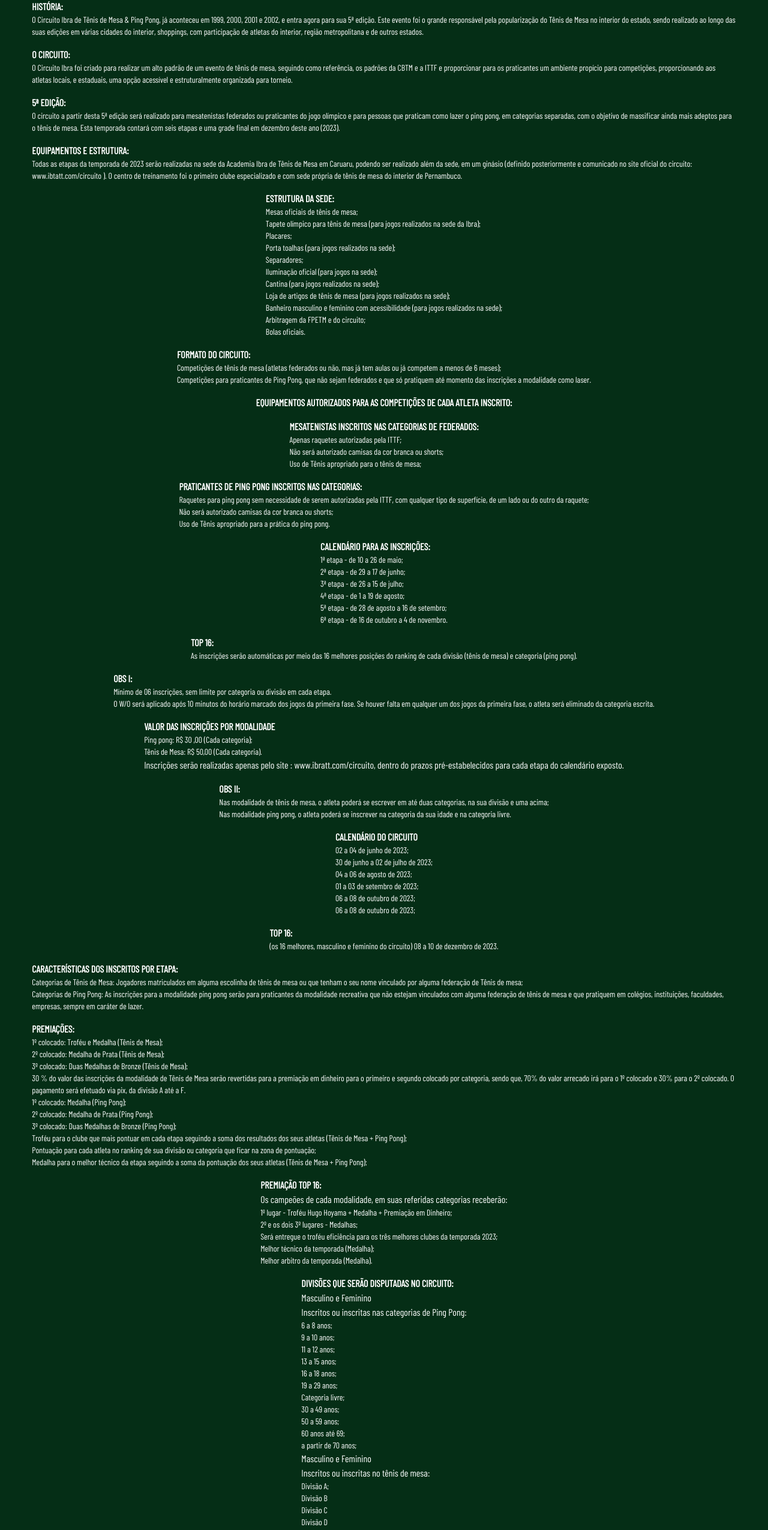
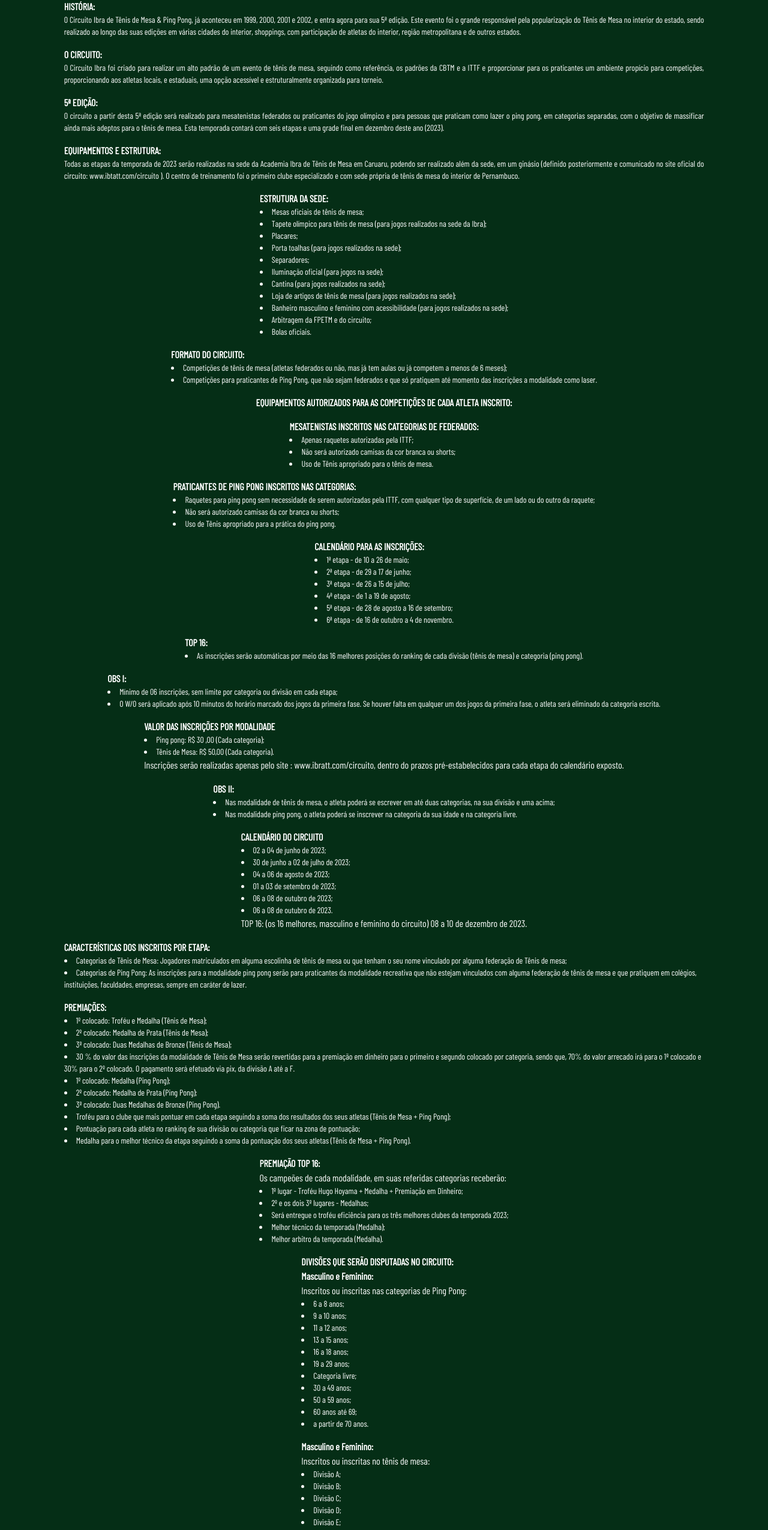
Before and after one commit to Marcoswodbarros/ibra-tenis-de-mesa, a website: page regulamento.html in a window 1280 px wide. Shown: the part 237-2787 px from the top of the page at 60% size. Drawn offline with nearby package versions, Linux system fonts and the light colour scheme.

Commit message:
Refactoring js

```diff
--- a/circuito.html
+++ b/circuito.html
@@ -51,4 +51,6 @@
     <main class="bg-green-950 flex items-center justify-around">
         <img src="src/images/circuito-layout.jpeg" class="object-cover w-1/2" alt="Informações sobre o circuito">
     </main>
+
+    <script src="src/js/main.js"></script>
 </body>
--- a/regulamento.html
+++ b/regulamento.html
@@ -53,12 +53,12 @@
     </header>
 
     <main class="bg-green-950 flex items-center justify-around">
-        <section class="text-white font-barlow flex flex-col items-center gap-y-4 w-11/12">
+        <section class="text-white font-barlow flex flex-col items-center gap-y-4 w-10/12">
             <h1 class="text-lg font-semibold uppercase text-center py-4 w-3/4">Regulamento Circuito Ibra de Tênis de
                 Mesa e Ping Pong</h1>
             <article>
                 <h3 class="font-semibold uppercase">Sobre o circuito:</h3>
-                <p class="text-sm">O Circuito Ibra de Tênis de Mesa & Ping Pong, foi criado com o intuito de massificar
+                <p class="text-sm text-justify">O Circuito Ibra de Tênis de Mesa & Ping Pong, foi criado com o intuito de massificar
                     a modalidade em
                     Pernambuco, sendo realizado através da Academia Ibra de Tênis de Mesa, primeiro clube especializado
                     do
@@ -67,7 +67,7 @@
 
             <article>
                 <h3 class="font-semibold uppercase">História:</h3>
-                <p class="text-sm">O Circuito Ibra de Tênis de Mesa & Ping Pong, já aconteceu em 1999, 2000, 2001 e
+                <p class="text-sm text-justify">O Circuito Ibra de Tênis de Mesa & Ping Pong, já aconteceu em 1999, 2000, 2001 e
                     2002, e entra agora
                     para sua 5ª edição. Este evento foi o grande responsável pela popularização do Tênis de Mesa no
                     interior do estado, sendo realizado ao longo das suas edições em várias cidades do interior,
@@ -76,7 +76,7 @@
 
             <article>
                 <h3 class="font-semibold uppercase">O circuito:</h3>
-                <p class="text-sm">O Circuito Ibra foi criado para realizar um alto padrão de um evento de tênis de
+                <p class="text-sm text-justify">O Circuito Ibra foi criado para realizar um alto padrão de um evento de tênis de
                     mesa, seguindo como
                     referência, os padrões da CBTM e a ITTF e proporcionar para os praticantes um ambiente propício para
                     competições, proporcionando aos atletas locais, e estaduais, uma opção acessível e estruturalmente
@@ -85,7 +85,7 @@
 
             <article>
                 <h3 class="font-semibold uppercase">5ª edição:</h3>
-                <p class="text-sm">O circuito a partir desta 5ª edição será realizado para mesatenistas federados ou
+                <p class="text-sm text-justify">O circuito a partir desta 5ª edição será realizado para mesatenistas federados ou
                     praticantes do jogo
                     olímpico e para pessoas que praticam como lazer o ping pong, em categorias separadas, com o objetivo
                     de massificar ainda mais adeptos para o tênis de mesa. Esta temporada contará com seis etapas e uma
@@ -94,7 +94,7 @@
 
             <article>
                 <h3 class="font-semibold uppercase">Equipamentos e estrutura:</h3>
-                <p class="text-sm">Todas as etapas da temporada de 2023 serão realizadas na sede da Academia Ibra de
+                <p class="text-sm text-justify">Todas as etapas da temporada de 2023 serão realizadas na sede da Academia Ibra de
                     Tênis de Mesa em
                     Caruaru, podendo ser realizado além da sede, em um ginásio (definido posteriormente e comunicado no
                     site oficial do circuito: www.ibtatt.com/circuito ).
@@ -104,7 +104,7 @@
 
             <article>
                 <h3 class="font-semibold uppercase">Estrutura da sede:</h3>
-                <ul class="text-sm">
+                <ul class="text-sm list-disc list-inside">
                     <li>Mesas oficiais de tênis de mesa;</li>
                     <li>Tapete olímpico para tênis de mesa (para jogos realizados na sede da Ibra);</li>
                     <li>Placares;</li>
@@ -121,32 +121,29 @@
 
             <article>
                 <h3 class="font-semibold uppercase">Formato do circuito:</h3>
-                <ul class="text-sm">
+                <ul class="text-sm list-disc list-inside">
                     <li>Competições de tênis de mesa (atletas federados ou não, mas já tem aulas ou já competem a menos
-                        de 6 meses);
-                    </li>
+                        de 6 meses);</li>
 
                     <li>Competições para praticantes de Ping Pong, que não sejam federados e que só pratiquem até
-                        momento das inscrições a modalidade como laser.
-                    </li>
+                        momento das inscrições a modalidade como laser.</li>
                 </ul>
             </article>
 
-            <h2 class="font-semibold uppercase">Equipamentos autorizados para as competições de cada atleta inscrito:
-            </h2>
+            <h2 class="font-semibold uppercase">Equipamentos autorizados para as competições de cada atleta inscrito:</h2>
 
             <article>
                 <h3 class="font-semibold uppercase">Mesatenistas inscritos nas categorias de federados:</h3>
-                <ul class="text-sm">
+                <ul class="text-sm list-disc list-inside">
                     <li>Apenas raquetes autorizadas pela ITTF;</li>
                     <li>Não será autorizado camisas da cor branca ou shorts;</li>
-                    <li>Uso de Tênis apropriado para o tênis de mesa;</li>
+                    <li>Uso de Tênis apropriado para o tênis de mesa.</li>
                 </ul>
             </article>
 
             <article>
                 <h3 class="font-semibold uppercase">Praticantes de ping pong inscritos nas categorias:</h3>
-                <ul class="text-sm">
+                <ul class="text-sm list-disc list-inside">
                     <li>Raquetes para ping pong sem necessidade de serem autorizadas pela ITTF, com qualquer tipo de
                         superfície, de um lado ou do outro da raquete;</li>
                     <li>Não será autorizado camisas da cor branca ou shorts;</li>
@@ -156,7 +153,7 @@
 
             <article>
                 <h3 class="font-semibold uppercase">Calendário para as inscrições:</h3>
-                <ul class="text-sm">
+                <ul class="text-sm list-disc list-inside">
                     <li>1ª etapa - de 10 a 26 de maio;</li>
                     <li>2ª etapa - de 29 a 17 de junho;</li>
                     <li>3ª etapa - de 26 a 15 de julho;</li>
@@ -168,7 +165,7 @@
 
             <article>
                 <h3 class="font-semibold uppercase">Top 16:</h3>
-                <ul class="text-sm">
+                <ul class="text-sm list-disc list-inside">
                     <li>As inscrições serão automáticas por meio das 16 melhores posições do ranking de cada divisão
                         (tênis de mesa) e categoria (ping pong).</li>
                 </ul>
@@ -176,8 +173,8 @@
 
             <article>
                 <h3 class="font-semibold uppercase">Obs I:</h3>
-                <ul class="text-sm">
-                    <li>Mínimo de 06 inscrições, sem limite por categoria ou divisão em cada etapa.</li>
+                <ul class="text-sm list-disc list-inside">
+                    <li>Mínimo de 06 inscrições, sem limite por categoria ou divisão em cada etapa;</li>
                     <li>
                         O W/O será aplicado após 10 minutos do horário marcado dos jogos da primeira fase. Se houver
                         falta em qualquer um dos jogos da primeira fase, o atleta será eliminado da categoria escrita.
@@ -187,11 +184,11 @@
 
             <article>
                 <h3 class="font-semibold uppercase">Valor das inscrições por modalidade</h3>
-                <ul class="text-sm">
+                <ul class="text-sm list-disc list-inside">
                     <li>Ping pong: R$ 30 ,00 (Cada categoria); </li>
                     <li>Tênis de Mesa: R$ 50,00 (Cada categoria).</li>
                 </ul>
-                <p>
+                <p class="text-justify">
                     Inscrições serão realizadas apenas pelo site : www.ibratt.com/circuito, dentro do prazos
                     pré-estabelecidos para cada etapa do calendário exposto.
                 </p>
@@ -199,7 +196,7 @@
 
             <article>
                 <h3 class="font-semibold uppercase">Obs II:</h3>
-                <ul class="text-sm">
+                <ul class="text-sm list-disc list-inside">
                     <li>Nas modalidade de tênis de mesa, o atleta poderá se escrever em até duas categorias, na sua
                         divisão e uma acima;</li>
                     <li>Nas modalidade ping pong, o atleta poderá se inscrever na categoria da sua idade e na categoria
@@ -209,26 +206,21 @@
 
             <article>
                 <h3 class="font-semibold uppercase">Calendário do circuito</h3>
-                <ul class="text-sm">
+                <ul class="text-sm list-disc list-inside">
                     <li>02 a 04 de junho de 2023;</li>
                     <li>30 de junho a 02 de julho de 2023;</li>
                     <li>04 a 06 de agosto de 2023;</li>
                     <li>01 a 03 de setembro de 2023;</li>
                     <li>06 a 08 de outubro de 2023;</li>
-                    <li>06 a 08 de outubro de 2023;</li>
+                    <li>06 a 08 de outubro de 2023.</li>
                 </ul>
-            </article>
 
-            <article>
-                <h3 class="font-semibold uppercase">Top 16:</h3>
-                <ul class="text-sm">
-                    <li>(os 16 melhores, masculino e feminino do circuito) 08 a 10 de dezembro de 2023.</li>
-                </ul>
+                <p class="text-justify"><span>TOP 16: </span>(os 16 melhores, masculino e feminino do circuito) 08 a 10 de dezembro de 2023.</p>
             </article>
 
             <article>
                 <h3 class="font-semibold uppercase">Características dos inscritos por etapa:</h3>
-                <ul class="text-sm">
+                <ul class="text-sm list-disc list-inside">
                     <li>
                         Categorias de Tênis de Mesa: Jogadores matriculados em alguma escolinha de tênis de mesa ou
                         que tenham o seu nome vinculado por alguma federação de Tênis de mesa;
@@ -244,7 +236,7 @@
 
             <article>
                 <h3 class="font-semibold uppercase">Premiações:</h3>
-                <ul class="text-sm">
+                <ul class="text-sm list-disc list-inside">
                     <li>1º colocado: Troféu e Medalha (Tênis de Mesa);</li>
                     <li>2º colocado: Medalha de Prata (Tênis de Mesa);</li>
                     <li>3º colocado: Duas Medalhas de Bronze (Tênis de Mesa);</li>
@@ -254,22 +246,28 @@
                         irá para o 1º colocado e 30% para o 2º colocado. O pagamento será efetuado via pix, da divisão A
                         até a F.
                     </li>
+                </ul>
+
+                <ul class="text-sm list-disc list-inside">
                     <li>1º colocado: Medalha (Ping Pong);</li>
                     <li>2º colocado: Medalha de Prata (Ping Pong);</li>
-                    <li>3º colocado: Duas Medalhas de Bronze (Ping Pong);</li>
+                    <li>3º colocado: Duas Medalhas de Bronze (Ping Pong).</li>
+                </ul>
+
+                <ul class="text-sm list-disc list-inside">
                     <li>
                         Troféu para o clube que mais pontuar em cada etapa seguindo a soma dos resultados dos seus
                         atletas (Tênis de Mesa + Ping Pong);
                     </li>
                     <li>Pontuação para cada atleta no ranking de sua divisão ou categoria que ficar na zona de pontuação;</li>
-                    <li>Medalha para o melhor técnico da etapa seguindo a soma da pontuação dos seus atletas (Tênis de Mesa + Ping Pong);</li>
+                    <li>Medalha para o melhor técnico da etapa seguindo a soma da pontuação dos seus atletas (Tênis de Mesa + Ping Pong).</li>
                 </ul>
             </article>
 
             <article>
                 <h3 class="font-semibold uppercase">Premiação TOP 16:</h3>
                 <h4>Os campeões de cada modalidade, em suas referidas categorias receberão:</h4>
-                <ul class="text-sm">
+                <ul class="text-sm list-disc list-inside">
                     <li>1º lugar - Troféu Hugo Hoyama + Medalha + Premiação em Dinheiro;</li>
                     <li>2º e os dois 3º lugares - Medalhas;</li>
                     <li>Será entregue o troféu eficiência para os três melhores clubes da temporada 2023;</li>
@@ -280,9 +278,9 @@
 
             <article>
                 <h3 class="font-semibold uppercase">Divisões que serão disputadas no circuito:</h3>
-                <h4>Masculino e Feminino</h4>
+                <h4 class="font-semibold">Masculino e Feminino:</h4>
                 <h5>Inscritos ou inscritas nas categorias de Ping Pong:</h5>
-                <ul class="text-sm">
+                <ul class="text-sm list-disc list-inside pb-4">
                     <li>6 a 8 anos;</li>
                     <li>9 a 10 anos;</li>
                     <li>11 a 12 anos;</li>
@@ -293,21 +291,22 @@
                     <li>30 a 49 anos;</li>
                     <li>50 a 59 anos;</li>
                     <li>60 anos até 69;</li>
-                    <li>a partir de 70 anos;</li>
+                    <li>a partir de 70 anos.</li>
                 </ul>
 
-                <h4>Masculino e Feminino</h4>
+                <h4 class="font-semibold">Masculino e Feminino:</h4>
                 <h5>Inscritos ou inscritas no tênis de mesa:</h5>
-                <ul class="text-sm">
+                <ul class="text-sm list-disc list-inside">
                     <li>Divisão A;</li>
-                    <li>Divisão B</li>
-                    <li>Divisão C</li>
-                    <li>Divisão D</li>
-                    <li>Divisão E</li>
-                    <li>Divisão F</li>
+                    <li>Divisão B;</li>
+                    <li>Divisão C;</li>
+                    <li>Divisão D;</li>
+                    <li>Divisão E;</li>
+                    <li>Divisão F.</li>
                 </ul>
             </article>
         </section>
+    </main>
 
-    </main>
+    <script src="src/js/main.js"></script>
 </body>
```
Also changed, not shown: src/js/main.js (+24 -7 lines), dist/output.css.
